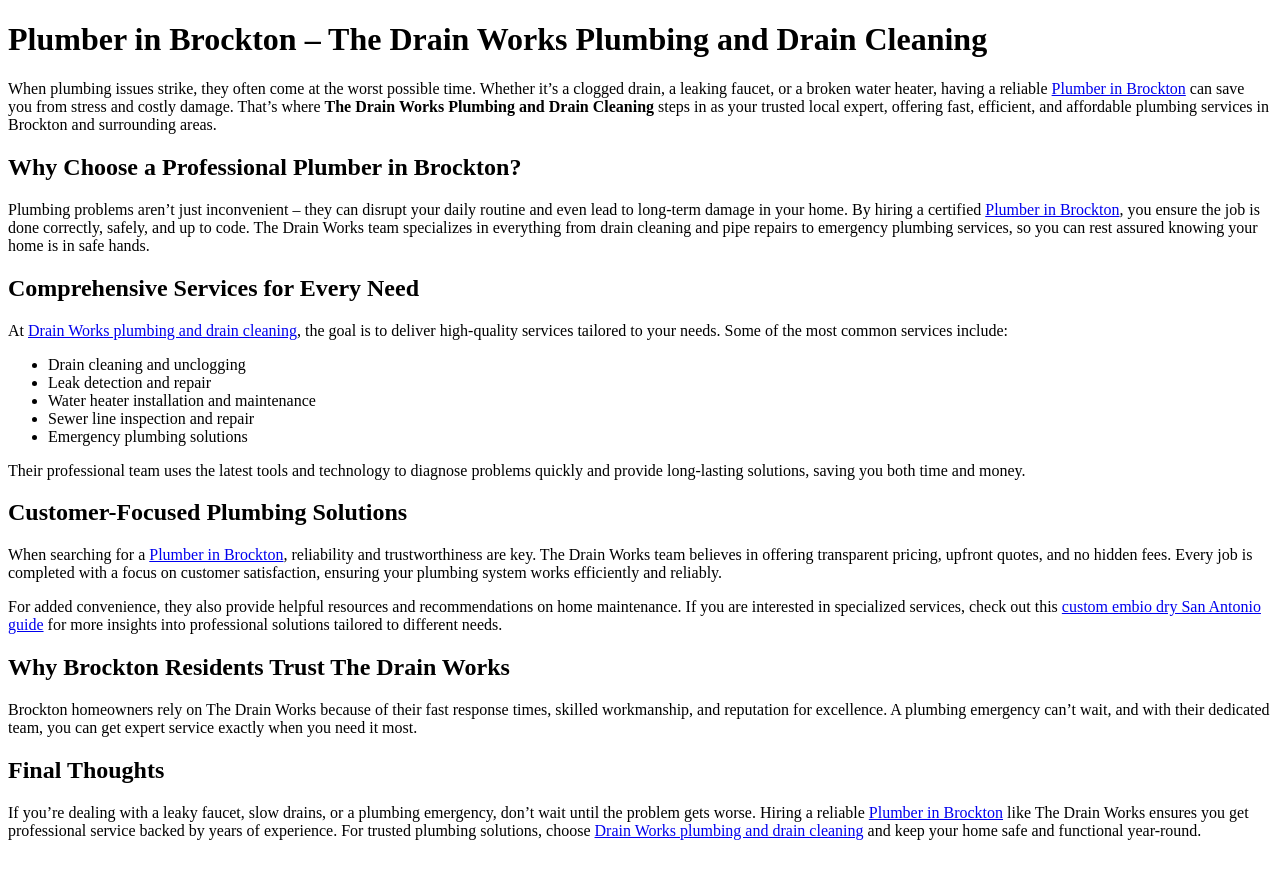
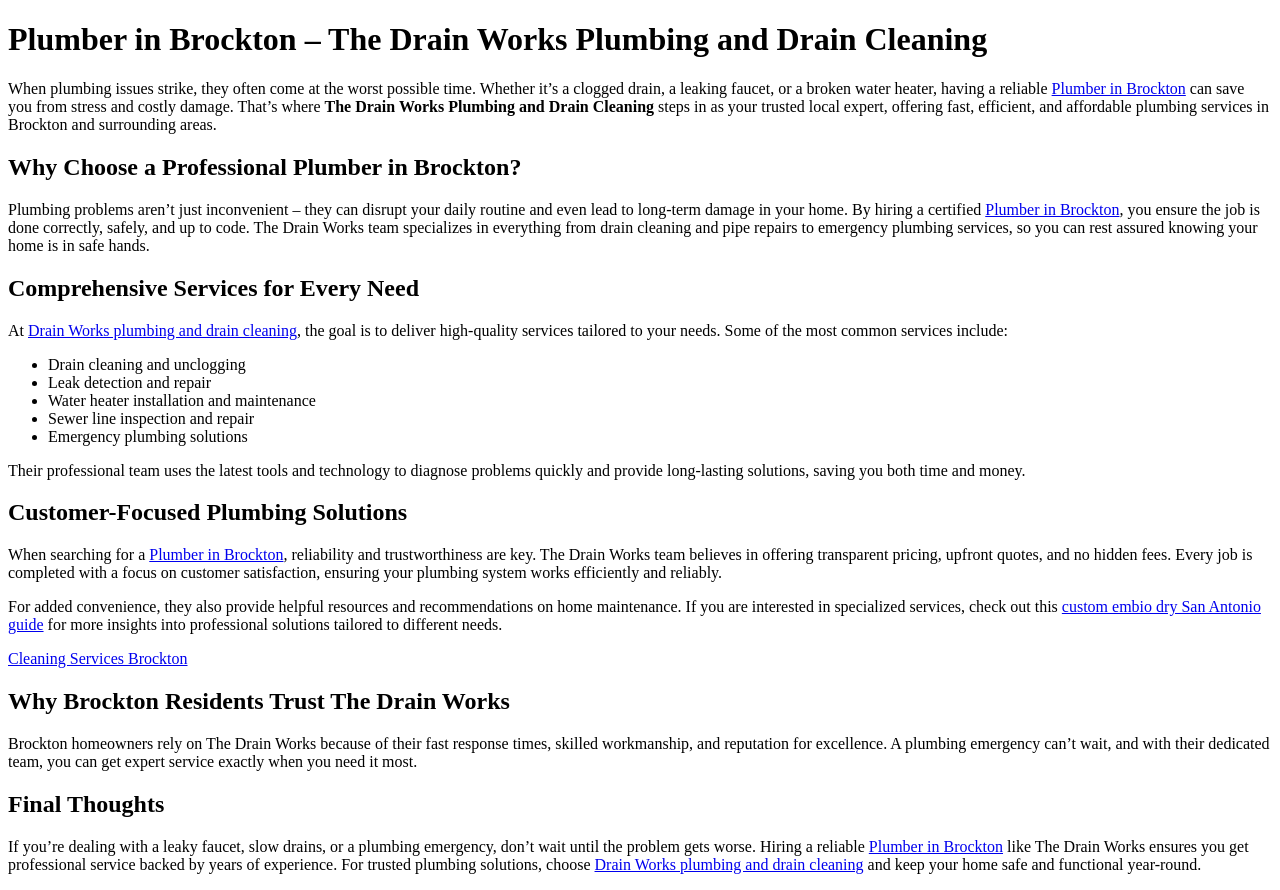
Before and after one commit to williammoris9/Plumber-in-Brockton, a plain HTML site: page index.html in a window 1280 px wide. Before the commit the page ends 856 px from the top, so only its background shows below. Drawn offline with Linux system fonts and the light colour scheme.

Commit message:
Update index.html

```diff
--- a/index.html
+++ b/index.html
@@ -29,6 +29,7 @@
   <h2>Customer-Focused Plumbing Solutions</h2>
   <p>When searching for a <a href="https://drainworksllc.org/">Plumber in Brockton</a>, reliability and trustworthiness are key. The Drain Works team believes in offering transparent pricing, upfront quotes, and no hidden fees. Every job is completed with a focus on customer satisfaction, ensuring your plumbing system works efficiently and reliably.</p>
   <p>For added convenience, they also provide helpful resources and recommendations on home maintenance. If you are interested in specialized services, check out this <a href="https://williammoris.codeberg.page/customembiodrysanantonio/">custom embio dry San Antonio guide</a> for more insights into professional solutions tailored to different needs.</p>
+<a href="https://cleaningservicesbrockton.pages.dev/">Cleaning Services Brockton</a>
 
   <h2>Why Brockton Residents Trust The Drain Works</h2>
   <p>Brockton homeowners rely on The Drain Works because of their fast response times, skilled workmanship, and reputation for excellence. A plumbing emergency can’t wait, and with their dedicated team, you can get expert service exactly when you need it most.</p>
```
